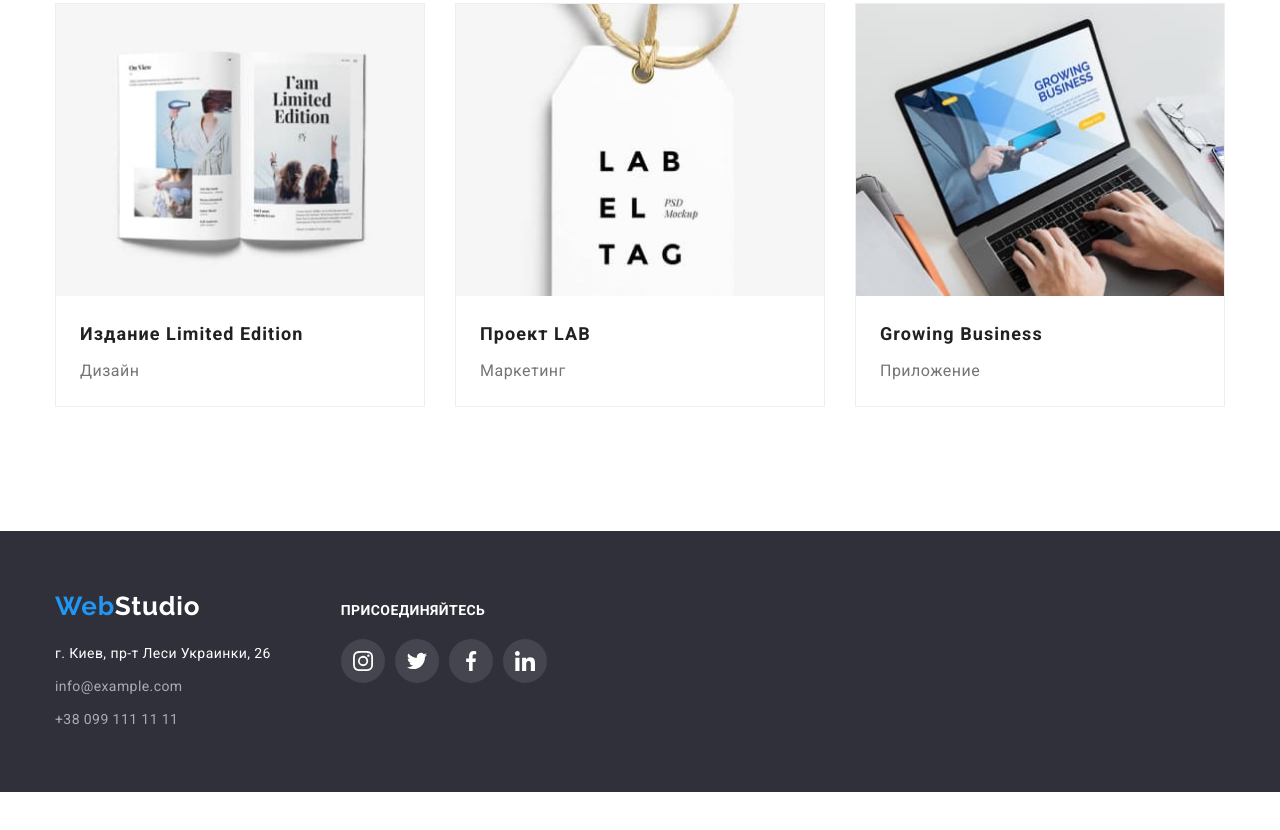
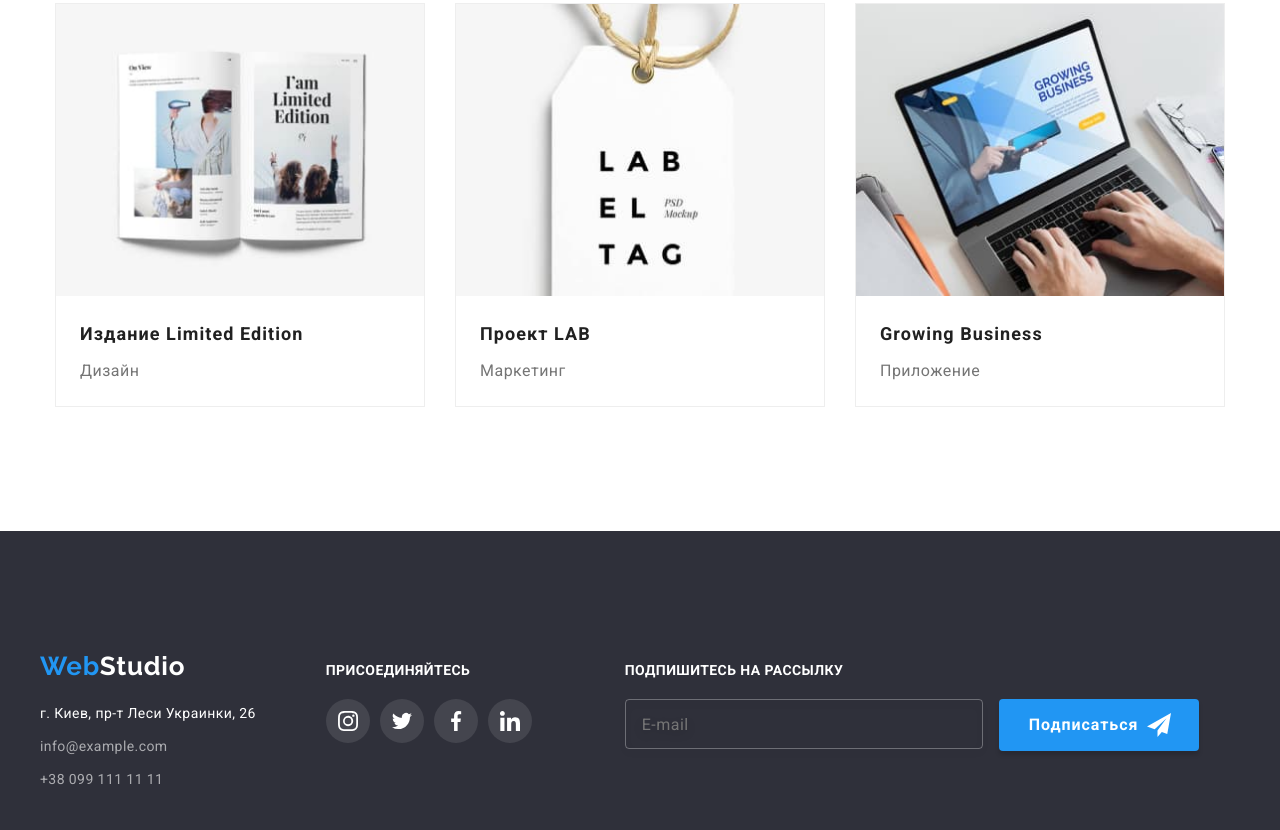
Before and after one commit to serhii-chabaniuk/goit-markup-hw-07, a plain HTML site: page portfolio.html in a window 1280 px wide. Shown: the part 1131-1961 px from the top of the page. Before the commit the page ends 1923 px from the top, so only its background shows below. Drawn offline with nearby package versions, Linux system fonts and the light colour scheme.

Commit message:
Update portfolio.html

```diff
--- a/portfolio.html
+++ b/portfolio.html
@@ -207,8 +207,9 @@
             </div>
         </section>
     </main>
+
     <footer class="footer">
-        <div class="container" style="display: flex;">
+        <div class="container footer" style="display: flex;">
             <div>
                 <a class="logo bottom" href="./index.html">Web<span class="logo-accent-footer">Studio</span></a>
                 <address>
@@ -252,6 +253,19 @@
                     </li>
                 </ul>
             </div>
+            <div class="footer-subscription">
+                <form action="#">
+                    <label class="label-subscription">Подпишитесь на рассылку
+                        <input type="email" name="subscription" class="input-subscription" placeholder="E-mail">
+                    </label>
+                    <div class="div-icon-send">
+                        <button type="submit" class="btn subscription">Подписаться</button>
+                        <svg class="icon-send" style="width: 24px; height: 24px;">
+                            <use href="images/icons.svg#icon-send"></use>
+                        </svg>
+                    </div>
+                </form>
+            </div>
         </div>
     </footer>
 
```
